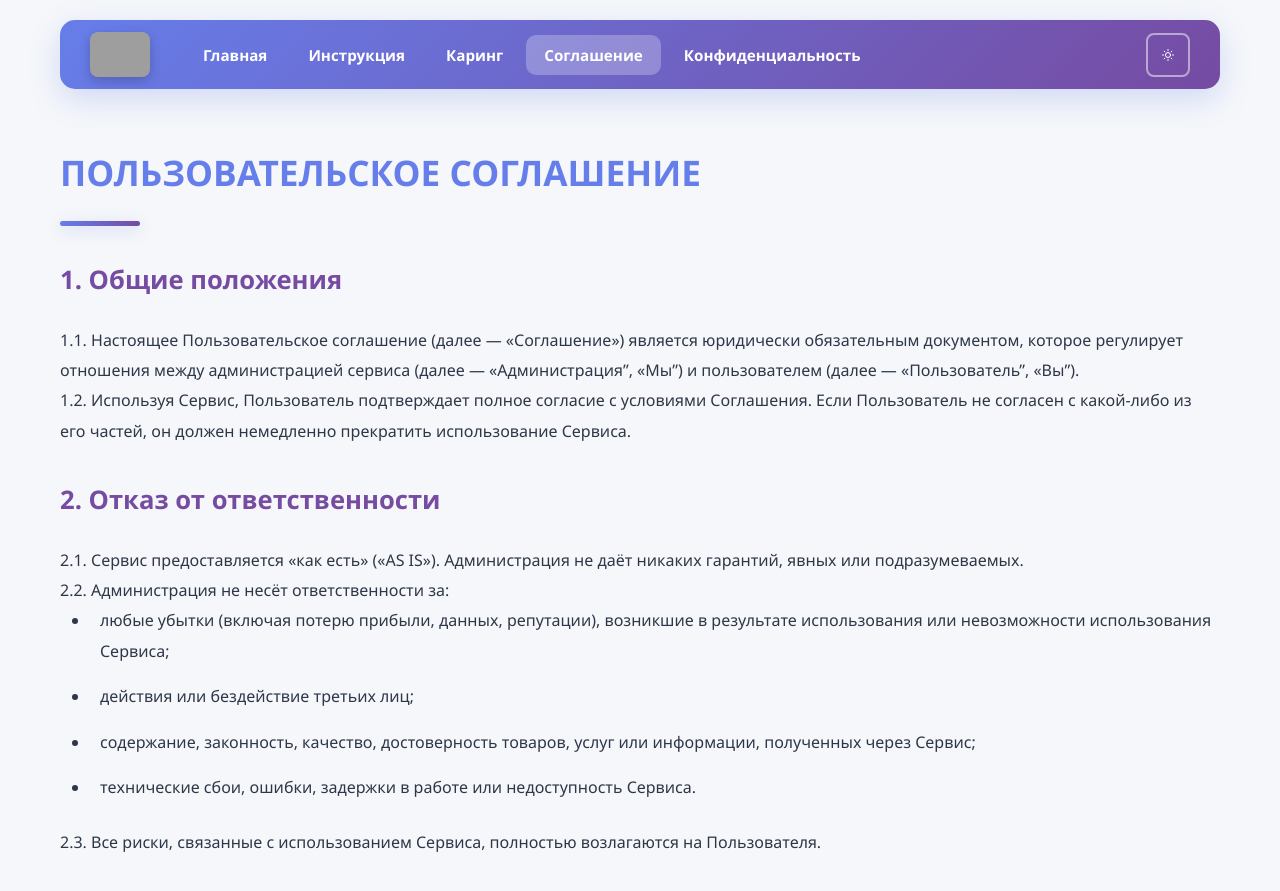
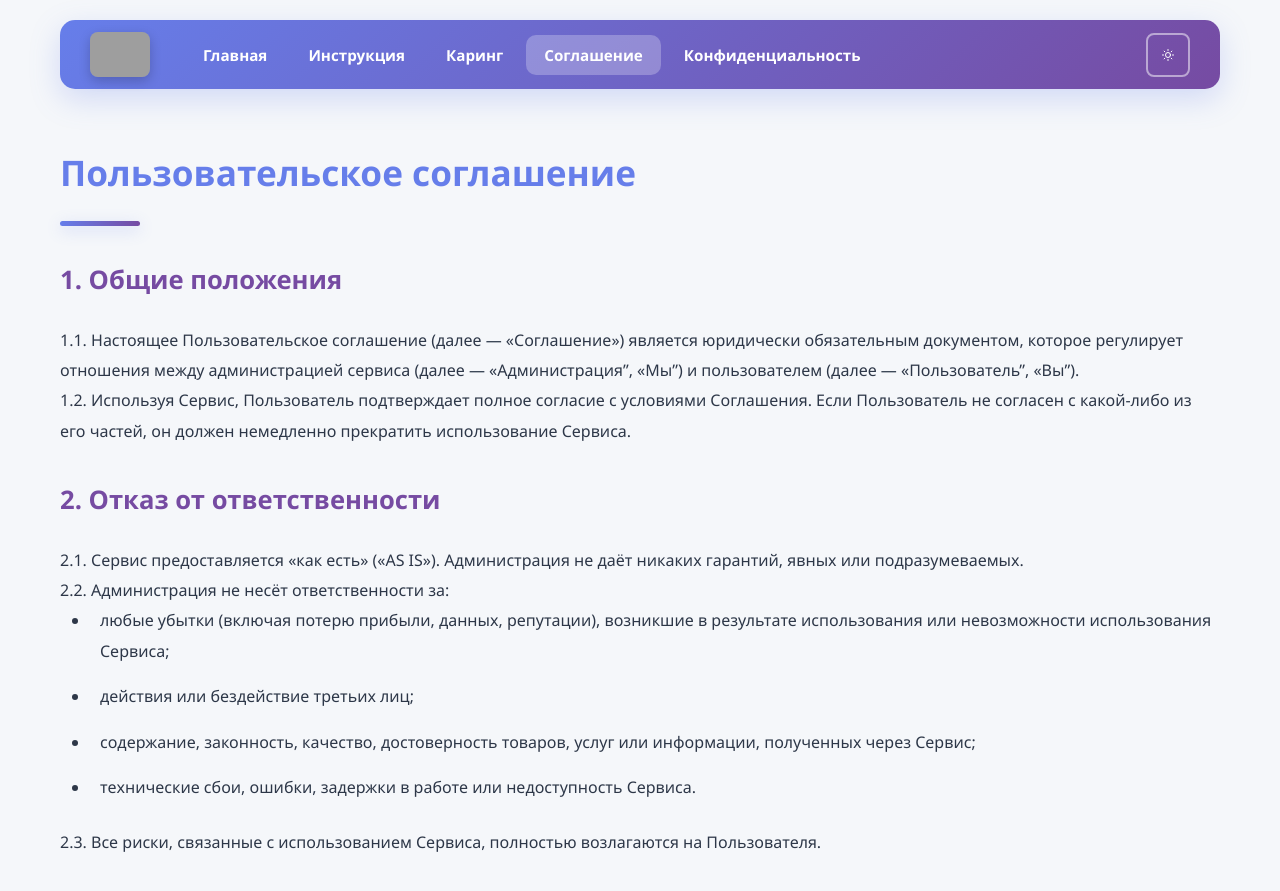
Before and after one commit to Michael-K-cloud/Tunless_Modern, a Jekyll site: the page built from terms.md, in a window 1280 px wide and 900 px high. Shown: the top 891 px of the window. Built offline with Jekyll 4.4.1, drawn with Linux system fonts in a browser that asks for light colours; grey boxes are pictures that could not be loaded.

```diff
--- a/terms.md
+++ b/terms.md
@@ -2,7 +2,7 @@
 layout: default
 title: Пользовательское соглашение
 ---
-## ПОЛЬЗОВАТЕЛЬСКОЕ СОГЛАШЕНИЕ
+## Пользовательское соглашение
 
 ### 1. Общие положения
 1.1. Настоящее Пользовательское соглашение (далее — «Соглашение») является юридически обязательным документом, которое регулирует отношения между администрацией сервиса (далее — «Администрация", «Мы") и пользователем (далее — «Пользователь", «Вы").
```
